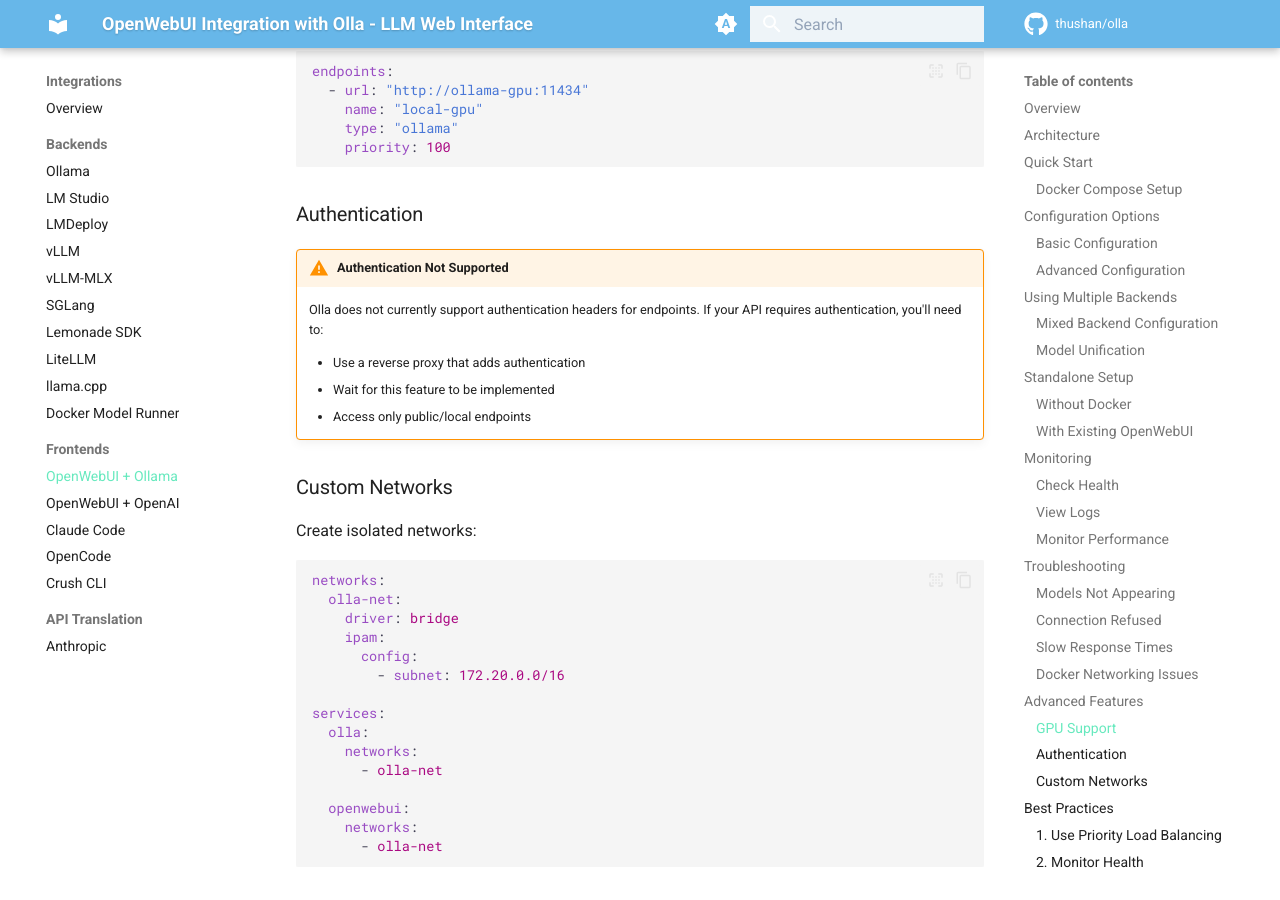
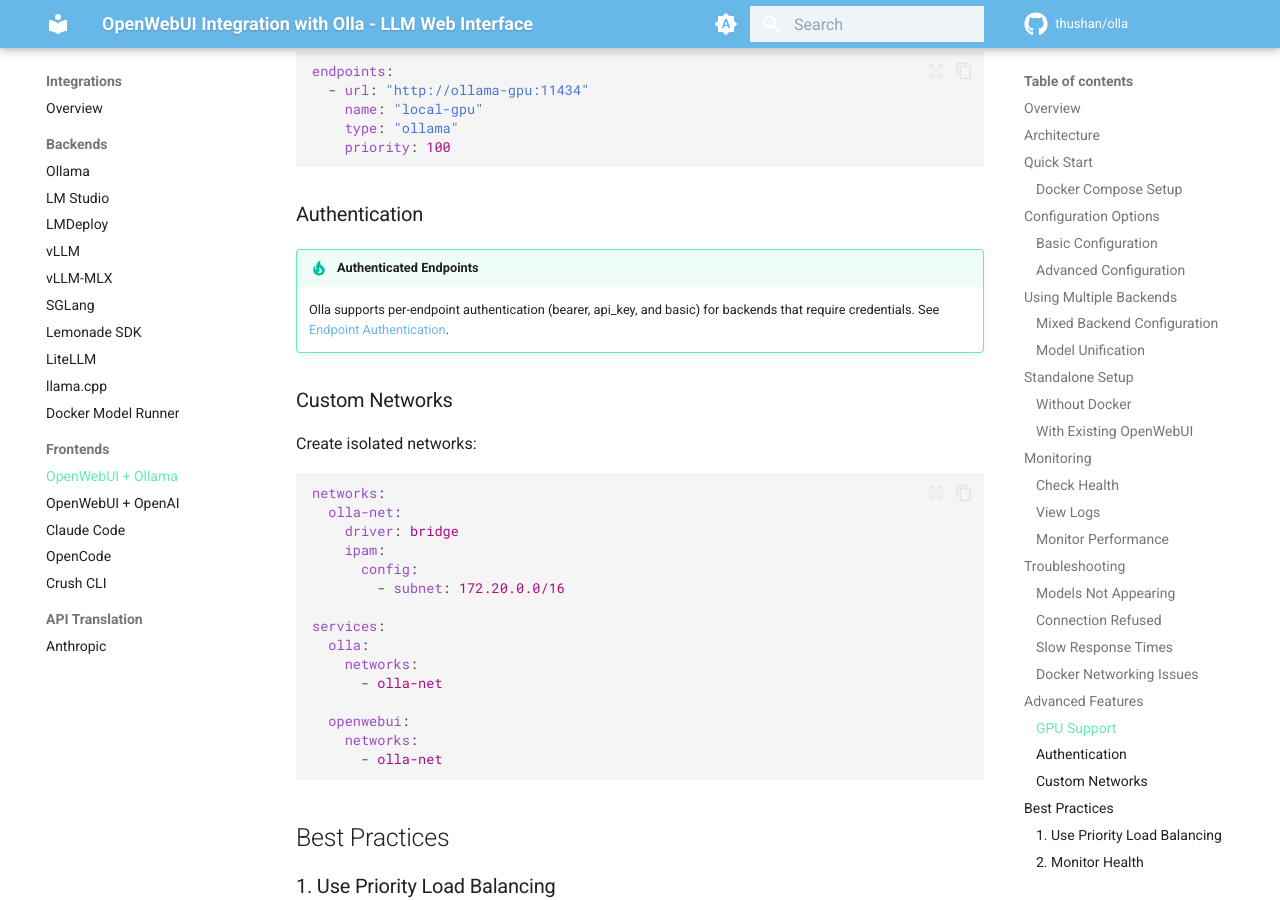
Before and after one commit to leo-3889/olla, an MkDocs documentation site: the page built from docs/content/integrations/frontend/openwebui.md, in a window 1280 px wide and 900 px high, scrolled down 8858 px. Built offline with MkDocs 1.6.1 and Material for MkDocs 9.7.7, drawn with Linux system fonts in a browser that asks for light colours; comment, search, counter and statistics services are not loaded.

Commit message:
replace stale auth warning in openwebui docs

```diff
--- a/docs/content/integrations/frontend/openwebui.md
+++ b/docs/content/integrations/frontend/openwebui.md
@@ -461,12 +461,9 @@
 
 ### Authentication
 
-!!! warning "Authentication Not Supported"
-    Olla does not currently support authentication headers for endpoints. If your API requires authentication, you'll need to:
-
-    - Use a reverse proxy that adds authentication
-    - Wait for this feature to be implemented
-    - Access only public/local endpoints
+!!! tip "Authenticated Endpoints"
+    Olla supports per-endpoint authentication (bearer, api_key, and basic) for backends that
+    require credentials. See [Endpoint Authentication](../../configuration/endpoint-auth.md).
 
 ### Custom Networks
 
```
